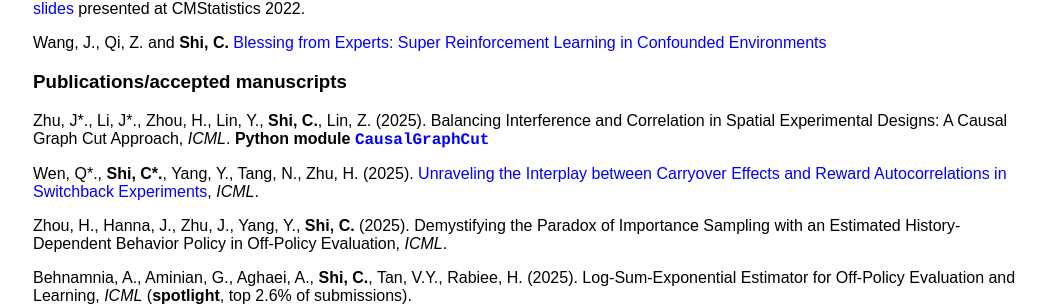
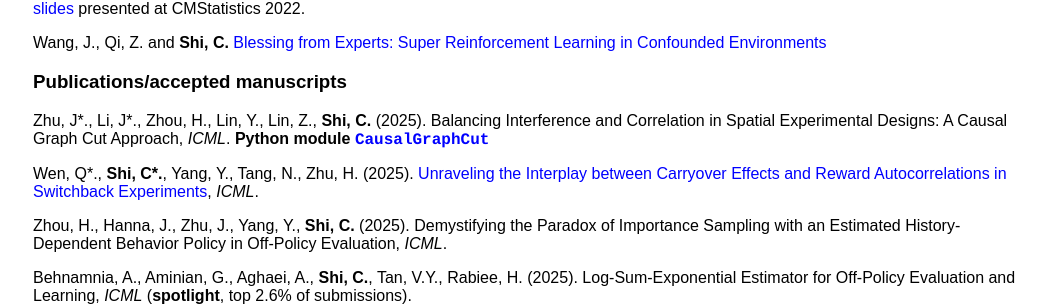
Before and after one commit to callmespring/callmespring.github.io, a Jekyll site: the page built from publication.md, in a window 1280 px wide and 900 px high, scrolled down 654 px. Shown: the part 148-454 px from the top of the window, without its empty margins (107-1166 px from the left). Built offline with Jekyll 4.4.1, drawn with Linux system fonts in a browser that asks for light colours.

Commit message:
Update publication.md

```diff
--- a/publication.md
+++ b/publication.md
@@ -48,7 +48,7 @@ Hu, L\*., Li, M\*., **Shi, C.**, Wu, Z. and Fryzlewicz, P. [Doubly Inhomogeneous
 Wang, J., Qi, Z. and **Shi, C.** [Blessing from Experts: Super Reinforcement Learning in Confounded Environments](https://arxiv.org/pdf/2209.15448.pdf)
 
 ### Publications/accepted manuscripts
-Zhu, J\*., Li, J\*., Zhou, H., Lin, Y., **Shi, C.**, Lin, Z. (2025). Balancing Interference and Correlation in Spatial Experimental Designs: A Causal Graph Cut Approach, _ICML_. **Python module**  [<span style="font-family:courier;">**CausalGraphCut**</span>](https://github.com/Mamba413/CausalGraphCut)
+Zhu, J\*., Li, J\*., Zhou, H., Lin, Y., Lin, Z., **Shi, C.** (2025). Balancing Interference and Correlation in Spatial Experimental Designs: A Causal Graph Cut Approach, _ICML_. **Python module**  [<span style="font-family:courier;">**CausalGraphCut**</span>](https://github.com/Mamba413/CausalGraphCut)
 
 Wen, Q\*., **Shi, C\*.**, Yang, Y., Tang, N., Zhu, H. (2025). [Unraveling the Interplay between Carryover Effects and Reward Autocorrelations in Switchback Experiments](https://arxiv.org/pdf/2403.17285v1), _ICML_.
 
```
